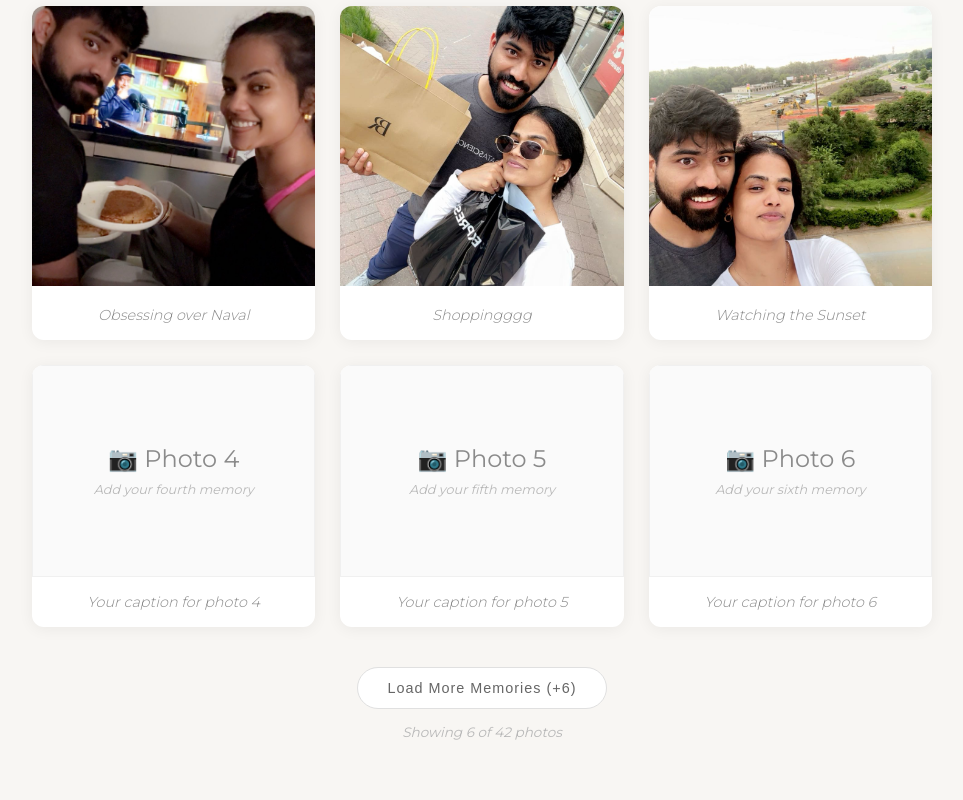
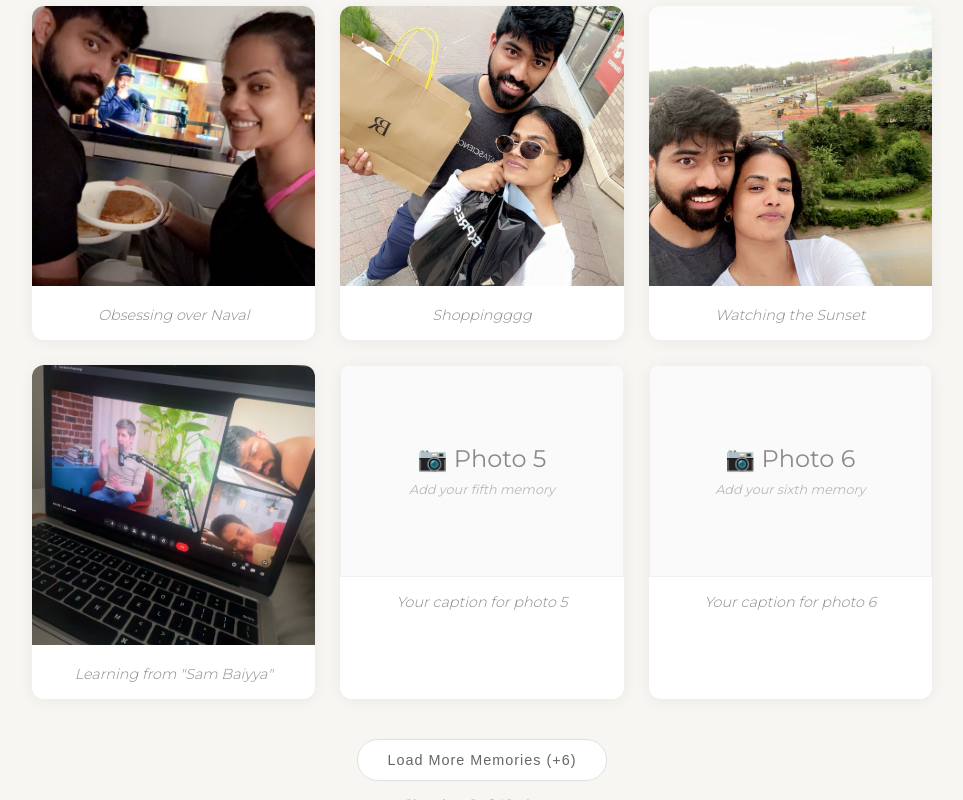
Before and after one commit to Devii11/guddu-birthday, a plain HTML site: page index.html in a window 1280 px wide. Both pictures are taken after a click on the button "Load More Memories (+6)". Shown: the part 2456-3256 px from the top of the page, without its empty margins (158-1121 px from the left). Drawn offline with nearby package versions, Linux system fonts and the light colour scheme.

Commit message:
Added img_8291.jpg with caption: Learning from Sam Baiyya 📚

```diff
--- a/index.html
+++ b/index.html
@@ -74,11 +74,8 @@
                         <div class="thumb-caption">Watching the Sunset</div>
                     </div>
                     <div class="gallery-item hidden">
-                        <div class="photo-placeholder">
-                            <span>📷 Photo 4</span>
-                            <small>Add your fourth memory</small>
-                        </div>
-                        <div class="thumb-caption">Your caption for photo 4</div>
+                        <img src="carousel-photo4.jpg" alt="Memory 4" class="gallery-thumb">
+                        <div class="thumb-caption">Learning from "Sam Baiyya"</div>
                     </div>
                     <div class="gallery-item hidden">
                         <div class="photo-placeholder">
```
Also changed, not shown: carousel-photo4.jpg (added).
